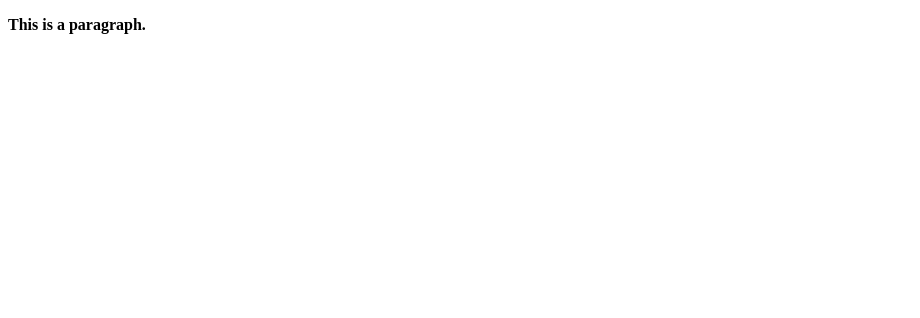
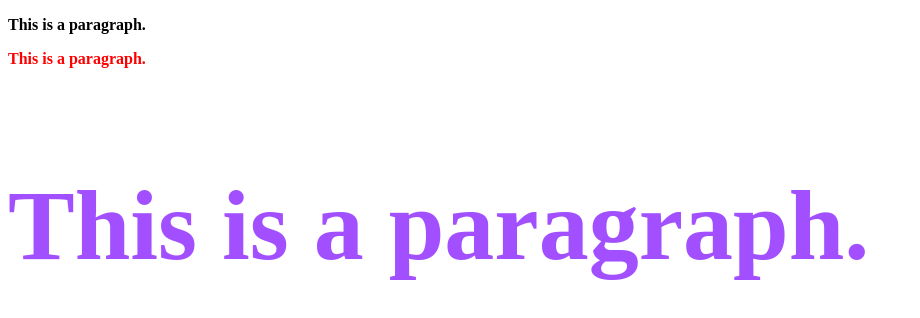
Before and after one commit to Ahtesham-Ibne-Mostafa/HTML_CSS, a plain HTML site: page index_CSS.html in a window 1280 px wide. Shown: the whole page, without its empty margins (0-920 px from the left). Drawn offline with Linux system fonts and the light colour scheme.

Commit message:
Update index_CSS.html

```diff
--- a/index_CSS.html
+++ b/index_CSS.html
@@ -6,6 +6,10 @@
     </head>
 
     <body>
-        <p style = "font-weight: bold;">This is a paragraph.</p>  <!--inline css-->
+        <p style = "font-weight: bold;">This is a paragraph.</p>  <!--in-line css-->
+
+        <p style = "font-weight: bold; color: red;">This is a paragraph.</p>  <!--in-line css-->
+
+        <p style = "font-weight: bold; color: rgba(119, 0, 255, 0.685); font-size: 100px;">This is a paragraph.</p>  <!--in-line css-->
     </body>
 </html>
```
